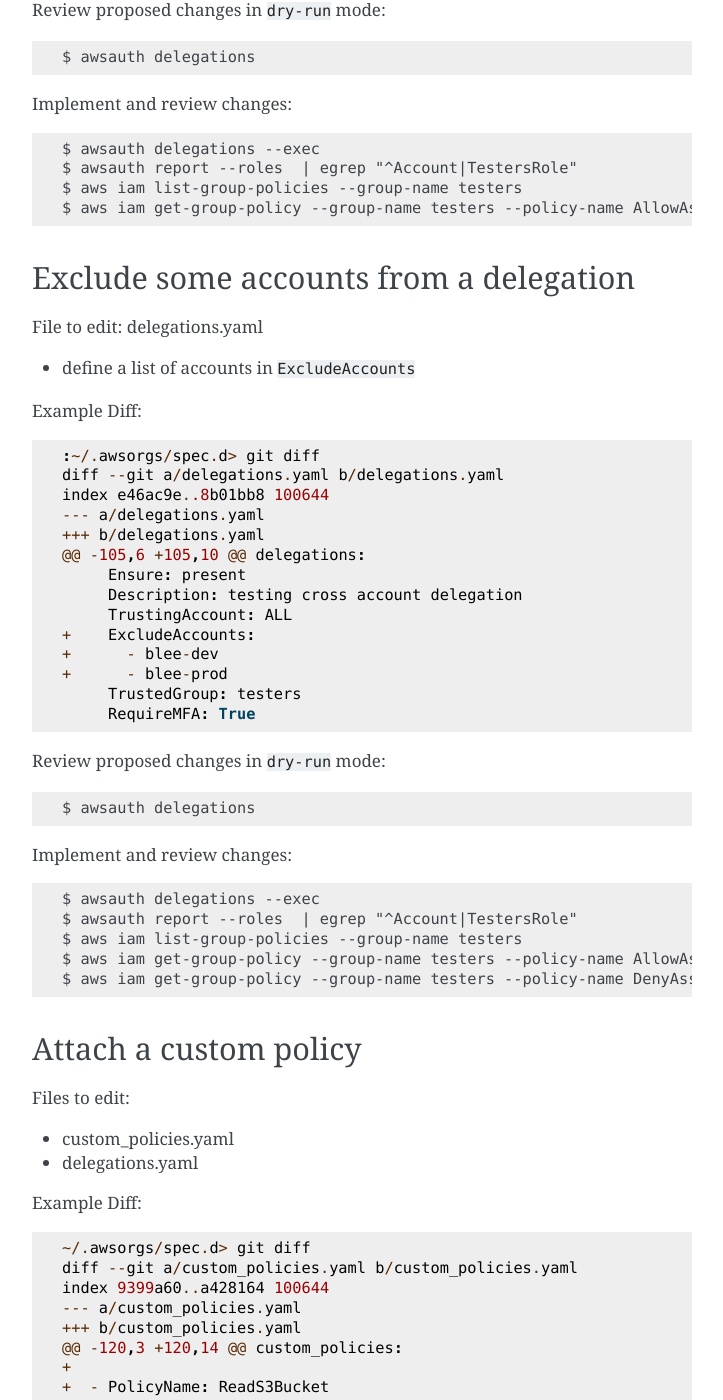
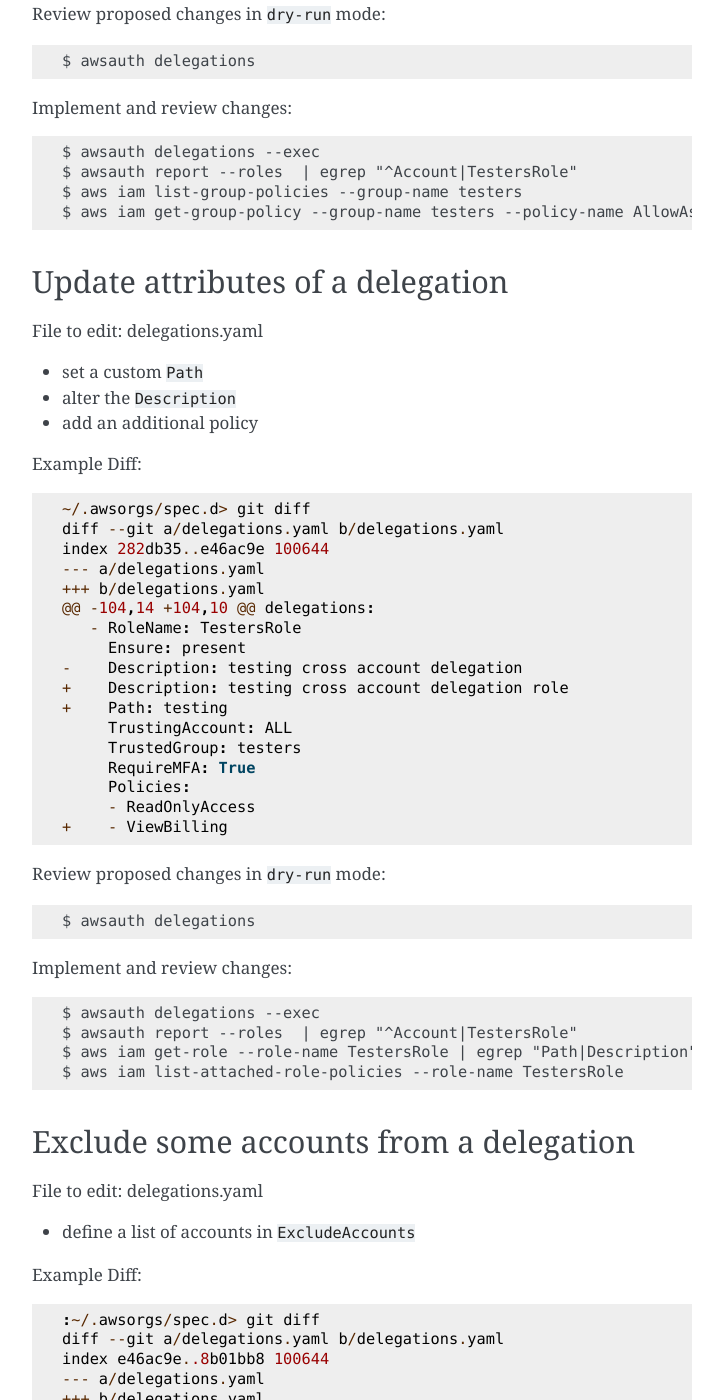
Before and after one commit to ucopacme/aws-orgs, a Sphinx documentation site: the page built from docs/source/usage/awsauth-delegations.rst, in a window 1280 px wide and 1400 px high, scrolled down 2181 px. Shown: the whole window, without its empty margins (388-1111 px from the left). Built offline with Sphinx 7.4.7, drawn with Linux system fonts in a browser that asks for light colours; some of the changed text lies outside the part shown.

Commit message:
[Resolves #62] role path not updating
refactor of auth.manage_delegation_role

```diff
--- a/docs/source/usage/awsauth-delegations.rst
+++ b/docs/source/usage/awsauth-delegations.rst
@@ -25,6 +25,7 @@ Actions:
 
 - `Create a cross account access delegation`_
 - `Update the delegation to apply to all accounts`_
+- `Update attributes of a delegation`_
 - `Exclude some accounts from a delegation`_
 - `Attach a custom policy`_
 - `Modify a custom policy`_
@@ -90,9 +92,7 @@ Example Diff::
        Ensure: present
        Description: testing cross account delegation
   -    TrustingAccount:
-  -      - blee-dev
-  -      - blee-poc
-  -      - blee-prod
+  -    - dev1
   +    TrustingAccount: ALL
        TrustedGroup: testers
        RequireMFA: True
@@ -109,6 +109,48 @@ Implement and review changes::
   $ awsauth report --roles  | egrep "^Account|TestersRole"
   $ aws iam list-group-policies --group-name testers
   $ aws iam get-group-policy --group-name testers --policy-name AllowAssumeRole-TestersRole
+
+
+Update attributes of a delegation
+*********************************
+
+File to edit: delegations.yaml
+
+- set a custom ``Path``
+- alter the ``Description``
+- add an additional policy
+
+Example Diff::
+
+  ~/.awsorgs/spec.d> git diff
+  diff --git a/delegations.yaml b/delegations.yaml
+  index 282db35..e46ac9e 100644
+  --- a/delegations.yaml
+  +++ b/delegations.yaml
+  @@ -104,14 +104,10 @@ delegations:
+     - RoleName: TestersRole
+       Ensure: present
+  -    Description: testing cross account delegation
+  +    Description: testing cross account delegation role
+  +    Path: testing
+       TrustingAccount: ALL
+       TrustedGroup: testers
+       RequireMFA: True
+       Policies:
+       - ReadOnlyAccess
+  +    - ViewBilling
+
+Review proposed changes in ``dry-run`` mode::
+
+  $ awsauth delegations
+
+Implement and review changes::
+
+  $ awsauth delegations --exec
+  $ awsauth report --roles  | egrep "^Account|TestersRole"
+  $ aws iam get-role --role-name TestersRole | egrep "Path|Description"
+  $ aws iam list-attached-role-policies --role-name TestersRole
+
 
 
 Exclude some accounts from a delegation
@@ -130,8 +172,7 @@ Example Diff::
        Description: testing cross account delegation
        TrustingAccount: ALL
   +    ExcludeAccounts:
-  +      - blee-dev
-  +      - blee-prod
+  +    - master
        TrustedGroup: testers
        RequireMFA: True
 
```
Also changed, not shown: other parts of docs/source/usage/awsauth-delegations.rst (+1 -0 lines), 3 other files.
